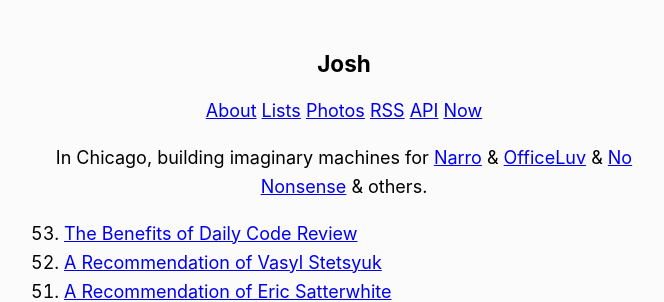
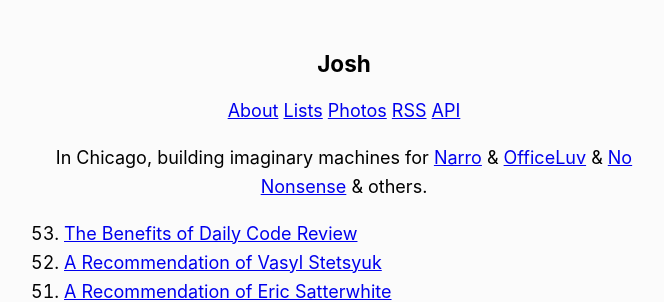
Before and after one commit to joshbeckman/andjosh.github.io, a Jekyll site: the page built from index.html, in a window 1280 px wide. Shown: the top 302 px of the page, without its empty margins (296-960 px from the left). Built offline with Jekyll 4.4.1, drawn with Linux system fonts in a browser that asks for light colours.

Commit message:
Remove Now link from homepage

```diff
--- a/index.html
+++ b/index.html
@@ -12,7 +12,6 @@ title: Josh Beckman
     <a href="//vsco.com/andjosh" title="Photos">Photos</a>
     <a href="/rss.xml" title="Subscribe to the RSS feed" rel="alternate">RSS</a>
     <a href="http://api.andjosh.com" title="My personal API" rel="alternate">API</a>
-    <a title="Currently building" class="" href="/now">Now</a>
 </div>
 <p style="text-align:center">
 In Chicago, building imaginary machines for <a href="//narro.co">Narro</a> &amp; <a href="//officeluv.com">OfficeLuv</a> &amp; <a href="http://no.nonsense.agency">No Nonsense</a> &amp; others.
```
